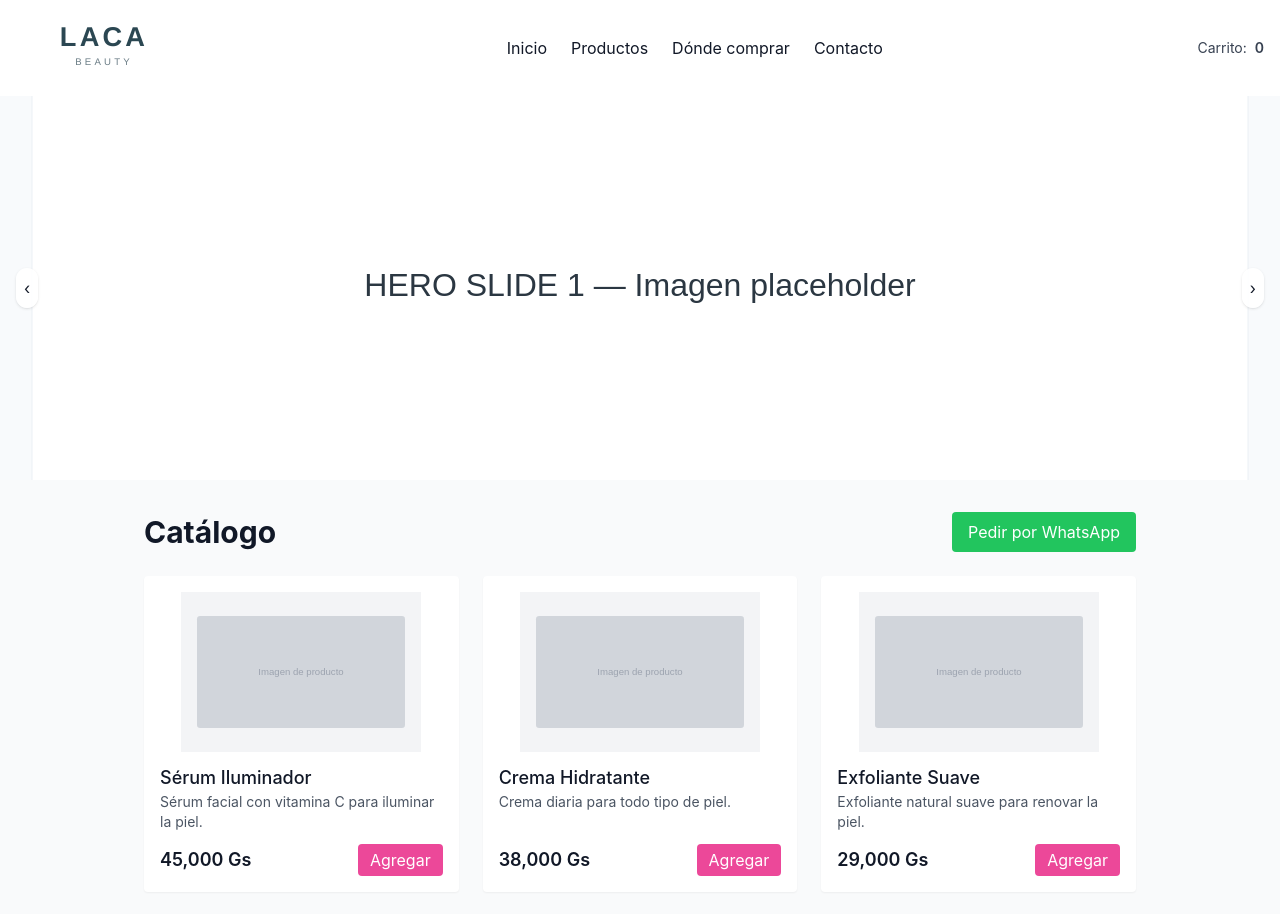
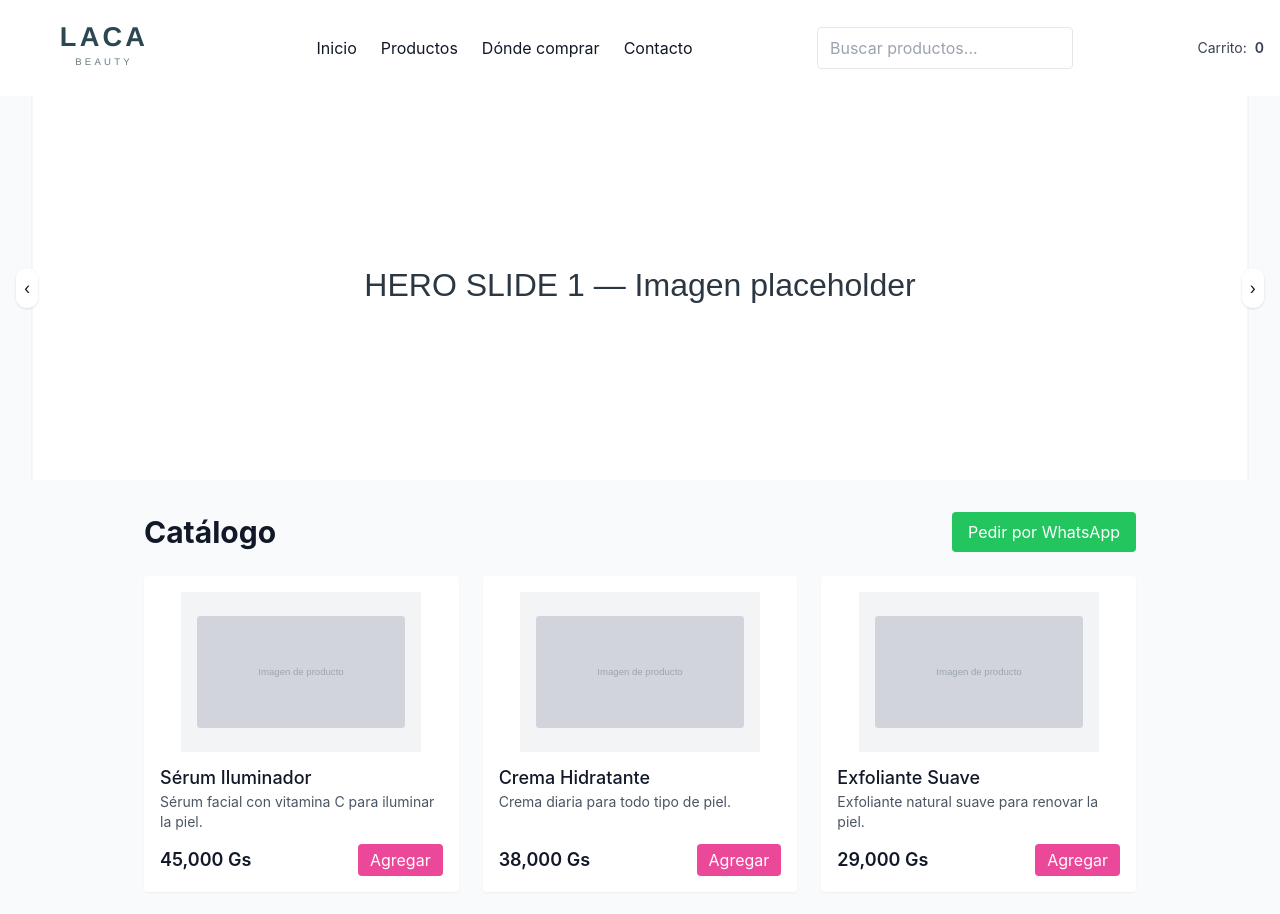
Before and after one commit to Canopla420/LACA-PAGINA, a Next.js app: page / in a window 1280 px wide. Shown: the top 914 px of the page. Built offline with nearby package versions, Linux system fonts and the light colour scheme.

Commit message:
Agregar barra de búsqueda con debounce y normalización; ajustar Header

```diff
--- a/components/Header.js
+++ b/components/Header.js
@@ -1,6 +1,11 @@
 import Link from "next/link";
 
-export default function Header({ cartCount, onOpenCart }) {
+export default function Header({
+  cartCount,
+  onOpenCart,
+  searchValue,
+  onSearchChange,
+}) {
   return (
     <header className="w-full bg-white shadow-sm">
       <div className="max-w-7xl mx-auto px-4 py-4 flex items-center justify-between">
@@ -22,6 +27,20 @@ export default function Header({ cartCount, onOpenCart }) {
           <Link href="#">Contacto</Link>
         </nav>
 
+        <div className="hidden md:flex items-center gap-4">
+          <label className="sr-only" htmlFor="site-search">
+            Buscar productos
+          </label>
+          <input
+            id="site-search"
+            type="search"
+            value={searchValue || ""}
+            onChange={(e) => onSearchChange && onSearchChange(e.target.value)}
+            placeholder="Buscar productos..."
+            className="border rounded px-3 py-2 w-64 focus:outline-none focus:ring-2 focus:ring-pink-300"
+          />
+        </div>
+
         <div className="flex items-center gap-4">
           <button
             onClick={onOpenCart}
--- a/pages/index.js
+++ b/pages/index.js
@@ -10,6 +10,30 @@ const WA_NUMBER = ""; // Poner número en formato internacional sin +, p.ej. 595
 
 export default function Home() {
   const [products] = useState(productsData);
+  // Entrada controlada (instantánea) y búsqueda normalizada con debounce para filtrar
+  const [searchInput, setSearchInput] = useState("");
+  const [search, setSearch] = useState("");
+
+  // Normaliza: pasar a minúsculas, quitar acentos y recortar espacios
+  function normalizeString(str) {
+    return str
+      .normalize("NFD") // separar acentos
+      .replace(/\p{Diacritic}/gu, "")
+      .toLowerCase()
+      .trim();
+  }
+
+  // Debounce en la entrada de búsqueda para que sea menos sensible
+  useEffect(() => {
+    const q = normalizeString(searchInput || "");
+    // si la consulta es corta, limpiar la búsqueda (requerir al menos 2 caracteres)
+    if (!q || q.length < 2) {
+      const t = setTimeout(() => setSearch(""), 250);
+      return () => clearTimeout(t);
+    }
+    const handler = setTimeout(() => setSearch(q), 400);
+    return () => clearTimeout(handler);
+  }, [searchInput]);
   const [cart, setCart] = useState({});
   const [cartOpen, setCartOpen] = useState(false);
 
@@ -63,7 +87,12 @@ export default function Home() {
       <Head>
         <title>LACA Beauty</title>
       </Head>
-      <Header cartCount={cartCount()} onOpenCart={() => setCartOpen(true)} />
+      <Header
+        cartCount={cartCount()}
+        onOpenCart={() => setCartOpen(true)}
+        searchValue={searchInput}
+        onSearchChange={setSearchInput}
+      />
 
       <Hero />
 
@@ -81,10 +110,26 @@ export default function Home() {
         </section>
 
         <section>
+          <div className="mb-4">
+            {search && (
+              <p className="text-sm text-gray-600">
+                Resultados para: "{search}"
+              </p>
+            )}
+          </div>
+
           <div className="grid grid-cols-1 sm:grid-cols-2 lg:grid-cols-3 gap-6">
-            {products.map((p) => (
-              <ProductCard key={p.id} product={p} onAdd={addToCart} />
-            ))}
+            {products
+              .filter((p) => {
+                if (!search) return true;
+                const q = search; // ya está normalizada
+                const name = normalizeString(p.name || "");
+                const desc = normalizeString(p.description || "");
+                return name.includes(q) || desc.includes(q);
+              })
+              .map((p) => (
+                <ProductCard key={p.id} product={p} onAdd={addToCart} />
+              ))}
           </div>
         </section>
       </main>
```
